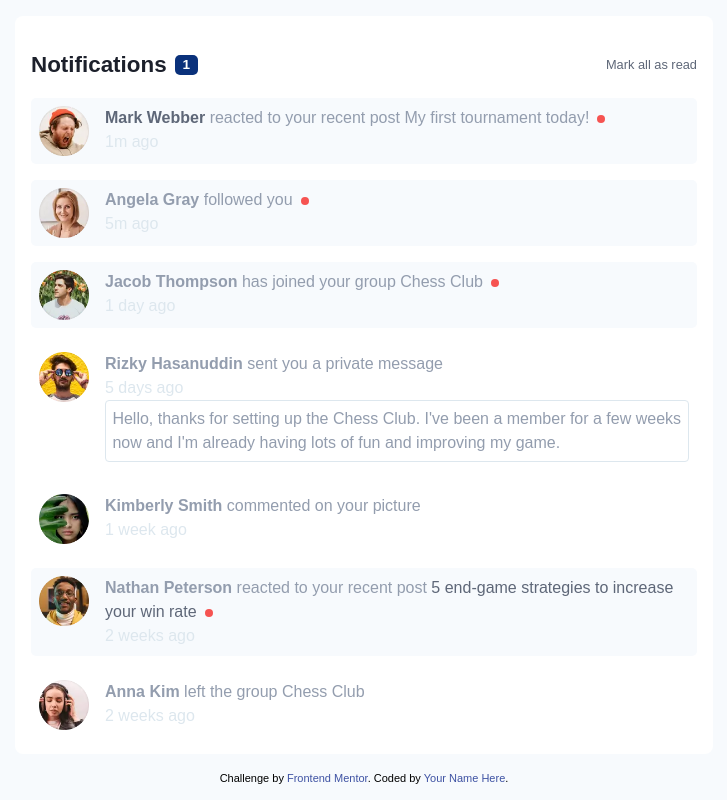
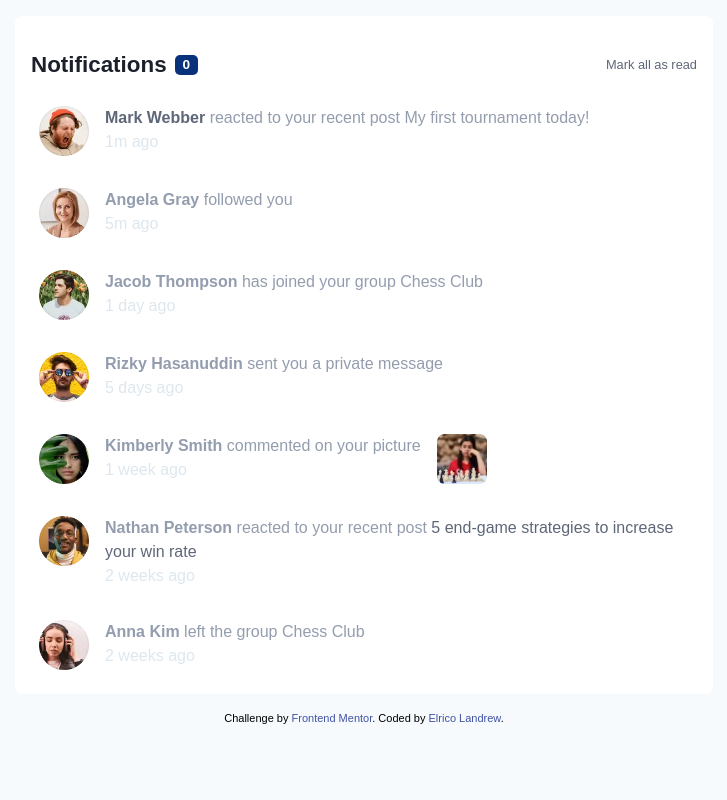
Before and after one commit to teddy-wests1de/notifications-page, a plain HTML site: page index.html in a window 1280 px wide. Both pictures are taken after a click on the button "Mark all as read". Shown: the whole page, without its empty margins (276-1003 px from the left). Drawn offline with Linux system fonts and the light colour scheme.

Commit message:
Javascript Functionality

```diff
--- a/index.html
+++ b/index.html
@@ -53,7 +53,7 @@
           <div class="notification-block">
             <p class="notification"><span class="profile-name"><a href="">Rizky Hasanuddin</a></span> sent you a private message</p>
             <div class="timestamp">5 days ago</div>
-            <div class="post-message">
+            <div class="post-message hidden">
               Hello, thanks for setting up the Chess Club. I've been a member for a few weeks now and
               I'm already having lots of fun and improving my game.
             </div>
@@ -67,8 +67,9 @@
             <p class="notification"><span class="profile-name"><a href="">Kimberly Smith</a></span> commented on your picture</p>
             <div class="timestamp">1 week ago</div>
           </div>
+          <div class="profile-img"><img src="./assets/images/image-chess.webp" alt=""></div>
         </li>
-        <li class="user-notification unread">
+        <li class="user-notification">
           <div class="profile-img">
             <img src="./assets/images/avatar-nathan-peterson.webp" alt="">
           </div>
@@ -91,7 +92,7 @@
     </main>
     <div class="attribution">
       Challenge by <a href="https://www.frontendmentor.io?ref=challenge" target="_blank">Frontend Mentor</a>.
-      Coded by <a href="#">Your Name Here</a>.
+      Coded by <a href="#">Elrico Landrew</a>.
     </div>
   </div>
 </body>
--- a/script.js
+++ b/script.js
@@ -1 +1,34 @@
 'use strict';
+
+// Select elements
+const btnReadAll = document.querySelector('.mark-read');
+const userNotification = document.querySelectorAll('.user-notification');
+const unreadCount = document.querySelector('.count');
+const postMessage = document.querySelector('.post-message');
+
+let count = 3;
+
+unreadCount.textContent = count;
+
+userNotification.forEach(nb => {
+    nb.addEventListener('click', function(e) {
+        const targetBlock = e.target.closest('.user-notification');
+        console.log(targetBlock);
+        if(!targetBlock) return;
+        if(targetBlock.classList.contains('unread')) {
+            targetBlock.classList.remove('unread');
+
+            if(count > 0) {
+                count--;
+                unreadCount.textContent = count
+            }
+        }
+        if(targetBlock.classList.contains('post-message'))
+        postMessage.classList.toggle('hidden');
+    })
+})
+btnReadAll.addEventListener('click', function() {
+    userNotification.forEach(u => u.classList.remove('unread'));
+    count = 0;
+    unreadCount.textContent = count
+})
--- a/style.css
+++ b/style.css
@@ -66,6 +66,7 @@ body {
     background-color: transparent;
     color: var(--color-dark-gray-blue);
 }
+
 .notification-header .mark-read:hover {
     cursor: pointer;
     color: var(--color-blue);
@@ -77,6 +78,7 @@ body {
     gap: 1rem;
 }
 .user-notification {
+    cursor: pointer;
     display: flex;
     gap: 1rem;
     border-radius: 5px;
@@ -129,6 +131,9 @@ a:hover {
     border-radius: 4px;
     color: var(--color-grayish-blue);
 }
+.post-message.hidden {
+    display: none;
+}
 .post-message:hover {
     cursor: pointer;
     background-color: var(--light-grayish-blue2);
```
